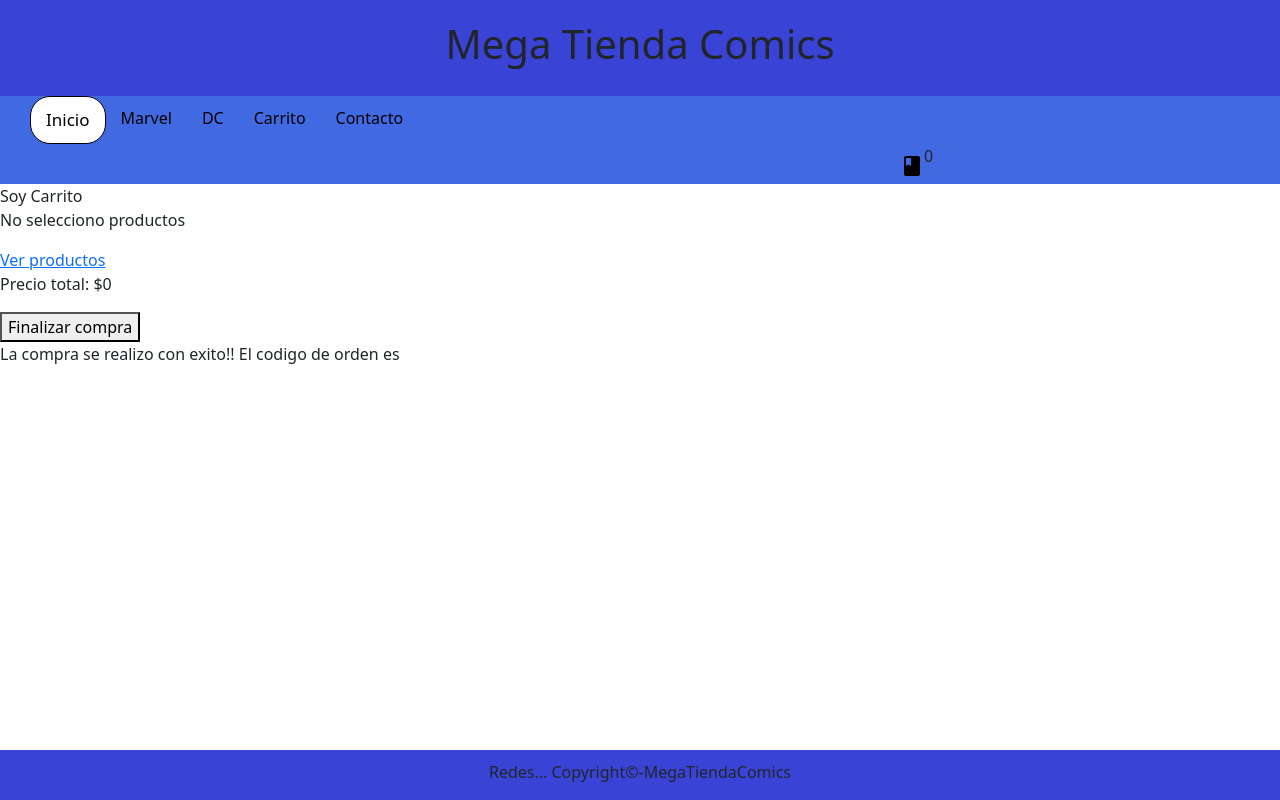
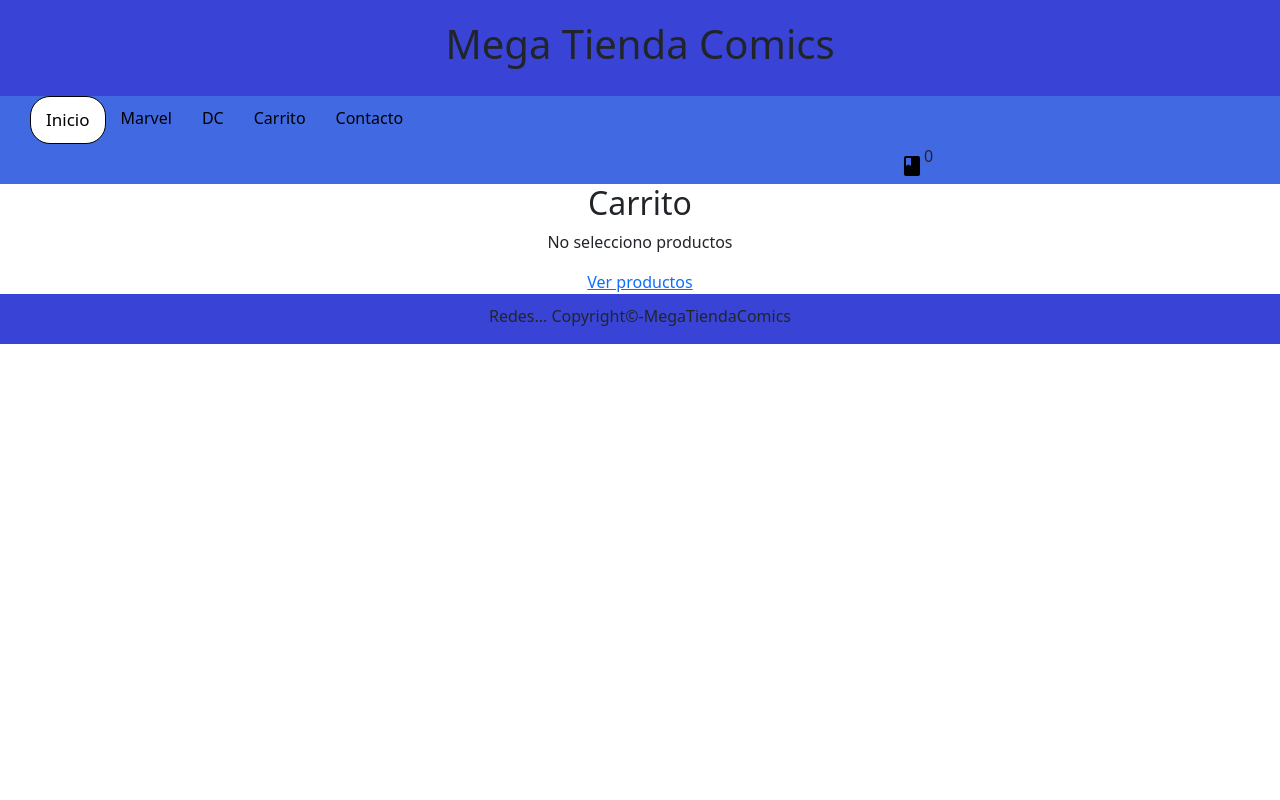
Before and after one commit to GonzaloNasello/DesafiosRJS, a React (Create React App) app: page /cart in a window 1280 px wide. Built offline with nearby package versions, Linux system fonts and the light colour scheme.

Commit message:
Proyecto Final

```diff
--- a/package.json
+++ b/package.json
@@ -6,11 +6,12 @@
     "@testing-library/jest-dom": "^5.15.1",
     "@testing-library/react": "^11.2.7",
     "@testing-library/user-event": "^12.8.3",
-    "firebase": "^9.6.3",
+    "firebase": "^9.6.6",
     "react": "^17.0.2",
     "react-dom": "^17.0.2",
     "react-router-dom": "^6.1.1",
     "react-scripts": "4.0.3",
+    "reactfire": "^4.2.1",
     "web-vitals": "^1.1.2"
   },
   "scripts": {
--- a/src/App.js
+++ b/src/App.js
@@ -1,7 +1,6 @@
 import ItemDetailContainer from "./components/ItemDetailConteiner";
 import ItemListContainer from "./components/ItemListContainer";
 import NavBar from "./components/NavBar";
-import Inicio from "./components/Inicio";
 import Contacto from "./components/Contacto";
 import Footer from "./components/Footer";
 import { BrowserRouter, Routes, Route } from "react-router-dom";
--- a/src/components/Cart.js
+++ b/src/components/Cart.js
@@ -1,50 +1,31 @@
-import { Link, useParams } from "react-router-dom";
+import { Link } from "react-router-dom";
 import { useContexto } from "./Context";
-import { useState } from "react";
-import { addDoc, collection, serverTimestamp } from "firebase/firestore";
-import { db } from "./firebase";
+import Formulario from "./Formulario";
 
 const Cart = () => {
 
-    const { carrito, borrarDelCarrito, limpiarCarrito, preciototal } = useContexto()
-    const [ idOrden , setIdOrden ] = useState()
-
-    const finalizarCompra = () => {
-
-        const ventasCollection = collection(db, "ventas")
-        addDoc(ventasCollection,{
-            buyer : {
-                name : "Gonzalo",
-                lastName : "Nasello",
-                email : "mail@mail"
-            },
-            items : carrito ,
-            date : serverTimestamp(),
-            total : preciototal
-        })
-        .then((resultado)=>{
-            setIdOrden(resultado.id)
-            limpiarCarrito()
-        })
-    }
+    const { carrito, borrarDelCarrito } = useContexto()
 
     return (
-        <div>
-            Soy Carrito
+        <div className="div--carrito">
+            <h2>Carrito</h2>
             {carrito.length > 0 ? (
                 <ul>
                     {carrito.map((producto, id) => {
-                        return <li key={id}>{producto.nombre} - ${producto.precio} X {producto.contador} <button onClick={()=>borrarDelCarrito(producto.key, producto.contador)}>Borrar producto</button></li>
+                        return <li key={id}>
+                                <div className="producto--carrito">
+                                    <img className="imagen--carrito" src={producto.img}></img>
+                                    {producto.nombre} - ${producto.precio} X {producto.contador}
+                                </div>
+                                <button onClick={()=>borrarDelCarrito(producto.key, producto.contador)}>Borrar producto</button></li>
                     })}
                 </ul>
             ) : <>
                 <p>No selecciono productos</p>
                 <Link to={"/"}>Ver productos</Link>
                 </>
-                }
-            <p>Precio total: ${preciototal}</p>
-            <button onClick={finalizarCompra}>Finalizar compra</button>
-            <p>La compra se realizo con exito!! El codigo de orden es {idOrden}</p>
+            }
+            {carrito.length > 0 ? <Formulario/> : null}
         </div>
     )
 }
--- a/src/components/CartWidget.js
+++ b/src/components/CartWidget.js
@@ -1,4 +1,3 @@
-import { useContext } from "react";
 import { NavLink } from "react-router-dom";
 import { useContexto } from "./Context";
 
--- /dev/null
+++ b/src/components/Formulario.js
@@ -0,0 +1,45 @@
+import { useState } from "react";
+import { addDoc, collection, serverTimestamp } from "firebase/firestore";
+import { db } from "./firebase";
+import { useContexto } from "./Context";
+
+const Formulario = () => {
+    const { carrito, limpiarCarrito, preciototal } = useContexto()
+    const [ idOrden , setIdOrden ] = useState()
+    const [ nombre, setNombre ] = useState()
+    const [ apellido, setApellido ] = useState()
+    const [ email, setEmail ] = useState()
+
+    const finalizarCompra = () => {
+
+        const ventasCollection = collection(db, "ventas")
+        addDoc(ventasCollection,{
+            buyer : {
+                name : nombre,
+                lastName : apellido,
+                email : email
+            },
+            items : carrito ,
+            date : serverTimestamp(),
+            total : preciototal
+        })
+        .then((resultado)=>{
+            setIdOrden(resultado.id)
+            limpiarCarrito()
+        })
+    }
+    return(
+    <>
+    <form className="formulario">
+                    <input type="text" name="name" placeholder="Nombre" onChange={(ev) => setNombre (ev.target.value)} />
+                    <input type="text" name="lastname" placeholder="Apellido" onChange={(ev) => setApellido (ev.target.value)} />
+                    <input type="email" name="email" placeholder="Email" onChange={(ev) => setEmail (ev.target.value)}/>
+    </form>
+    <p>Precio total: ${preciototal}</p>
+    <button onClick={finalizarCompra}>Finalizar compra</button>
+    <p>La compra se realizo con exito!! El codigo de orden es {idOrden}</p>
+    </>
+    )
+}
+
+export default Formulario
--- a/src/components/Inicio.js
+++ b/src/components/Inicio.js
@@ -1,4 +1,3 @@
-
 const Inicio = () => {
     return (
             <div>
--- a/src/components/ItemDetail.js
+++ b/src/components/ItemDetail.js
@@ -10,7 +10,6 @@
     const { agregarAlCarrito } = useContexto()
 
     const onAdd = (contador) => {
-        console.log("Su compra se realizo con exito")
         setCantidad(contador)
         setEstado(false)
         agregarAlCarrito(contador, producto)
--- a/src/components/ItemDetailConteiner.js
+++ b/src/components/ItemDetailConteiner.js
@@ -15,8 +15,6 @@
         getDoc(refDoc)
         .then((resultado) => {
             setProducto(resultado.data())
-            console.log(id)
-            console.log(resultado.data())
         })
         .catch((error) =>{
             console.log(error)
--- a/src/components/ItemListContainer.js
+++ b/src/components/ItemListContainer.js
@@ -36,12 +36,10 @@
         },[categoria])
 
     return (
-            <>
-            <div className="itemListContainer">
-            <h2>¡{greeting}!</h2>
-            <ItemList catalogo={catalogo}/>
-            </div>
-            </>
+        <div className="itemListContainer">
+        <ItemList catalogo={catalogo}/>
+        </div>
+
     )
 }
 
--- a/src/components/firebase.js
+++ b/src/components/firebase.js
@@ -11,5 +11,4 @@
   };
 
 const app = initializeApp(firebaseConfig)
-
 export const db = getFirestore(app)
--- a/src/estilos.css
+++ b/src/estilos.css
@@ -111,7 +111,6 @@
     text-align: center;
     padding-top: 10px;
     height: 50px;
-    position: fixed;
     bottom: 0;
     width: 100%;
 }
@@ -134,3 +133,23 @@
     padding: 0.5rem;
     border-radius: 3px;
 }
+
+.div--carrito{
+    display: flex;
+    flex-direction: column;
+    align-items: center;
+}
+
+.imagen--carrito{
+    width: 100px;
+    height: 150px;
+}
+
+.producto--carrito{
+    margin: 10px;
+}
+
+.formulario{
+    display: flex;
+    flex-direction: column;
+}
```
Also changed, not shown: src/components/CostoDeEnvio.js (deleted, +0 -9 lines), 2 other files (tests, documents, lock files or other folders).
